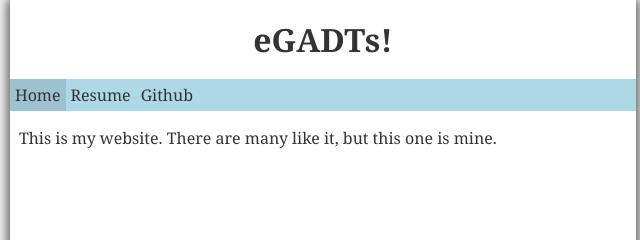
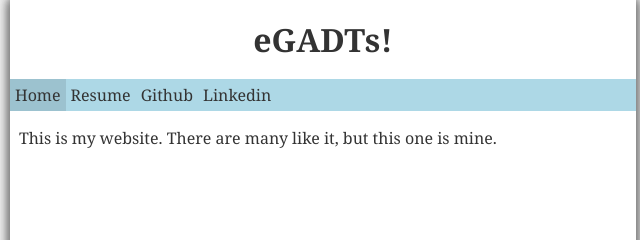
Before and after one commit to avandolder/avandolder.github.io, a plain HTML site: page index.html in a window 1280 px wide. Shown: the top 240 px of the page, 317-957 px from the left. Drawn offline with Linux system fonts and the light colour scheme.

Commit message:
Add linkedin link

```diff
--- a/index.html
+++ b/index.html
@@ -15,6 +15,7 @@
         <li><a id="current-page" href="index.html">Home</a></li>
         <li><a href="resume.pdf">Resume</a></li>
         <li><a href="https://github.com/avandolder">Github</a></li>
+        <li><a href="https://www.linkedin.com/in/adam-vandolder-67a185129/">Linkedin</a></a></li>
       </ul>
     </nav>
     <main>
```
